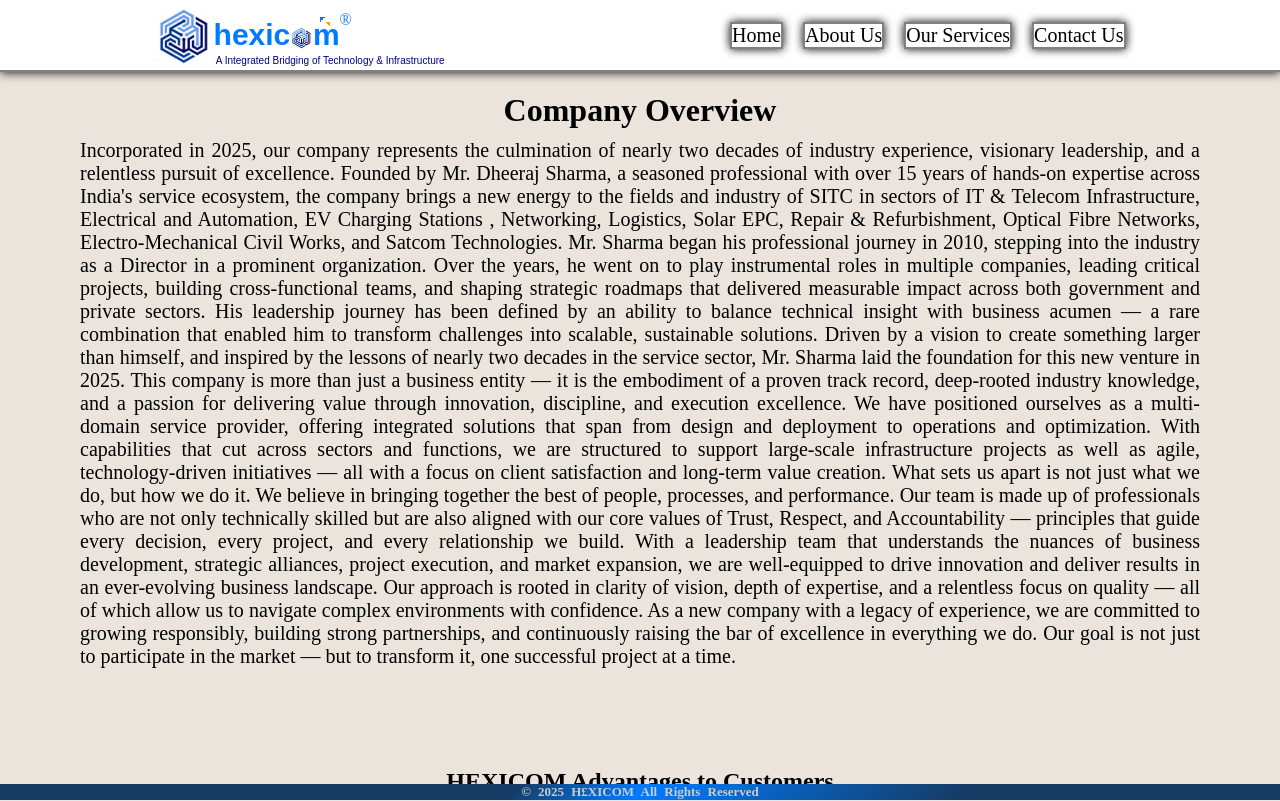
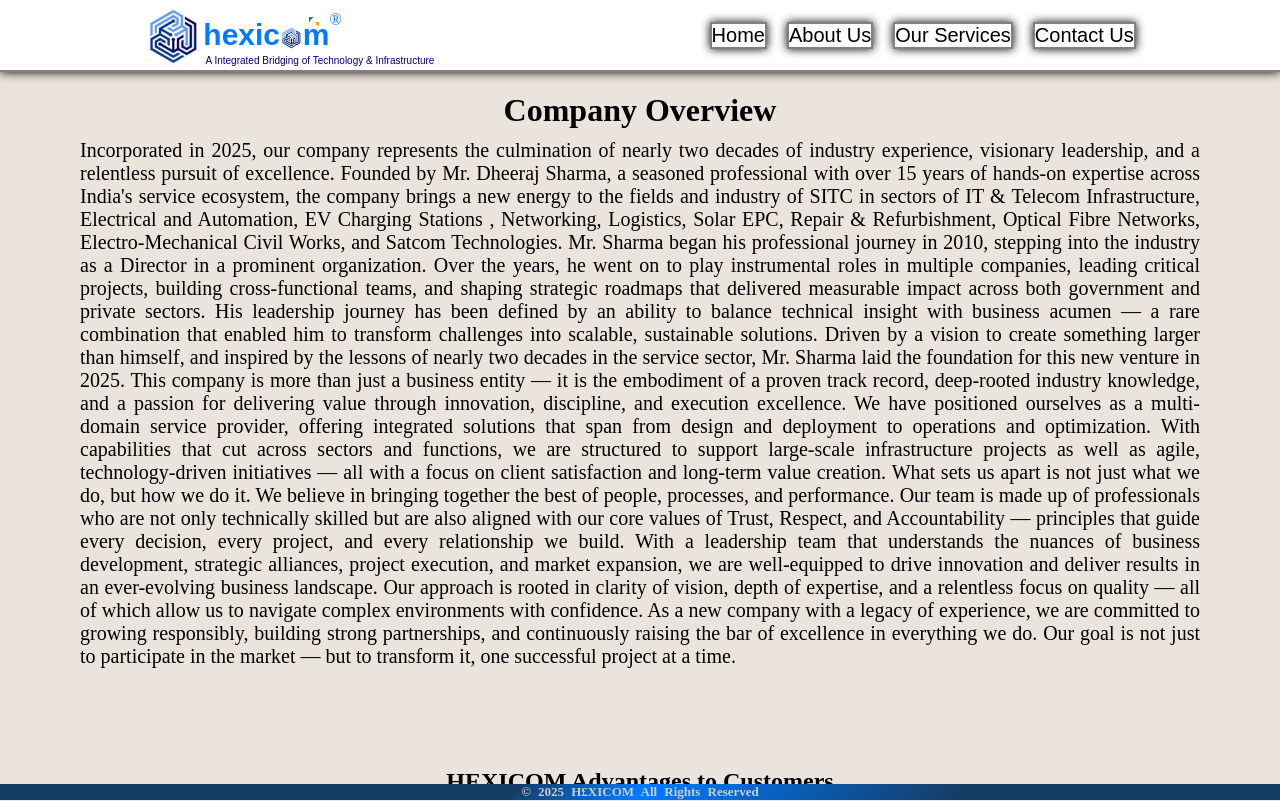
Before and after one commit to yashsharma6391/HexicomNextJsVersion, a Next.js app in the folder hexicom/: page / in a window 1280 px wide. Shown: the top 801 px of the page. Built offline with nearby package versions, Linux system fonts and the light colour scheme.

Commit message:
Update navbar.module.css

```diff
--- a/hexicom/src/components/navbar/navbar.module.css
+++ b/hexicom/src/components/navbar/navbar.module.css
@@ -44,7 +44,7 @@
     list-style: none;
     cursor: pointer;
     font-size: 20px;
-    font-family: cursive;
+    font-family:"Oswald", sans-serif ;
     font-weight: 400;
     /* background-color: rgb(65, 65, 193); */
     /* border: 2px solid grey; */
```
